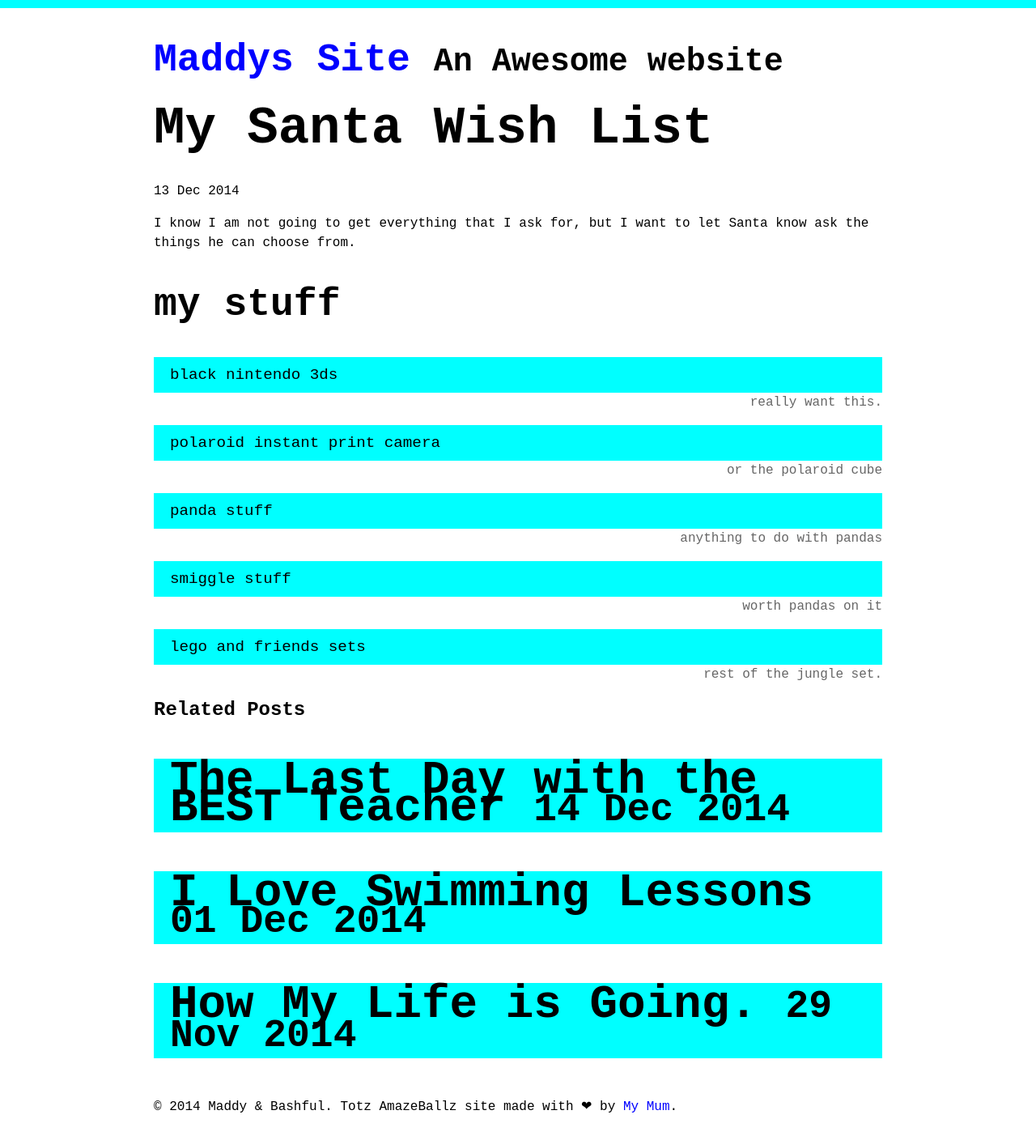
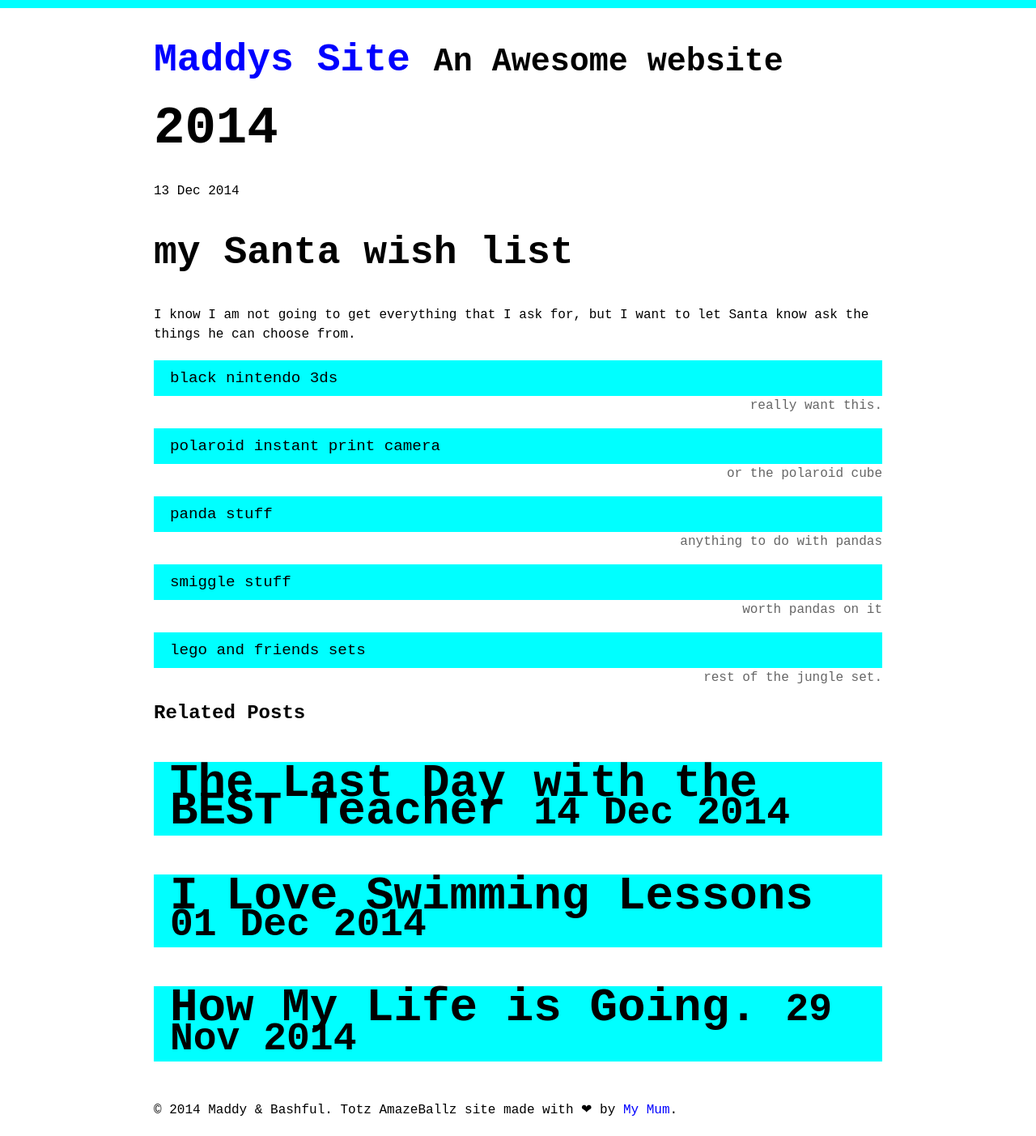
Before and after one commit to roachhd/maddy, a Jekyll site: the page built from _posts/2014-12-13-my-santa-list.md, in a window 1280 px wide. Shown: the whole page at 81% size. Built offline with Jekyll 4.4.1, drawn with Linux system fonts in a browser that asks for light colours.

Commit message:
Update 2014-12-13-my-santa-list.md

```diff
--- a/_posts/2014-12-13-my-santa-list.md
+++ b/_posts/2014-12-13-my-santa-list.md
@@ -1,12 +1,10 @@
 ---
 layout: post
-title: My Santa Wish List
+title: 2014
 ---
-
-I know I am not going to get everything that I ask for, but I want to let Santa know ask the things he can choose from.
-
 <section class="me">
- <h3>my stuff</h3>
+ <h3>my Santa wish list</h3>
+<p>I know I am not going to get everything that I ask for, but I want to let Santa know ask the things he can choose from.</p>
  <ul>
  <li><a href="#">black nintendo 3ds</a> really want this. </li>
  <li><a href="#">polaroid instant print camera</a> or the polaroid cube</li>
```
